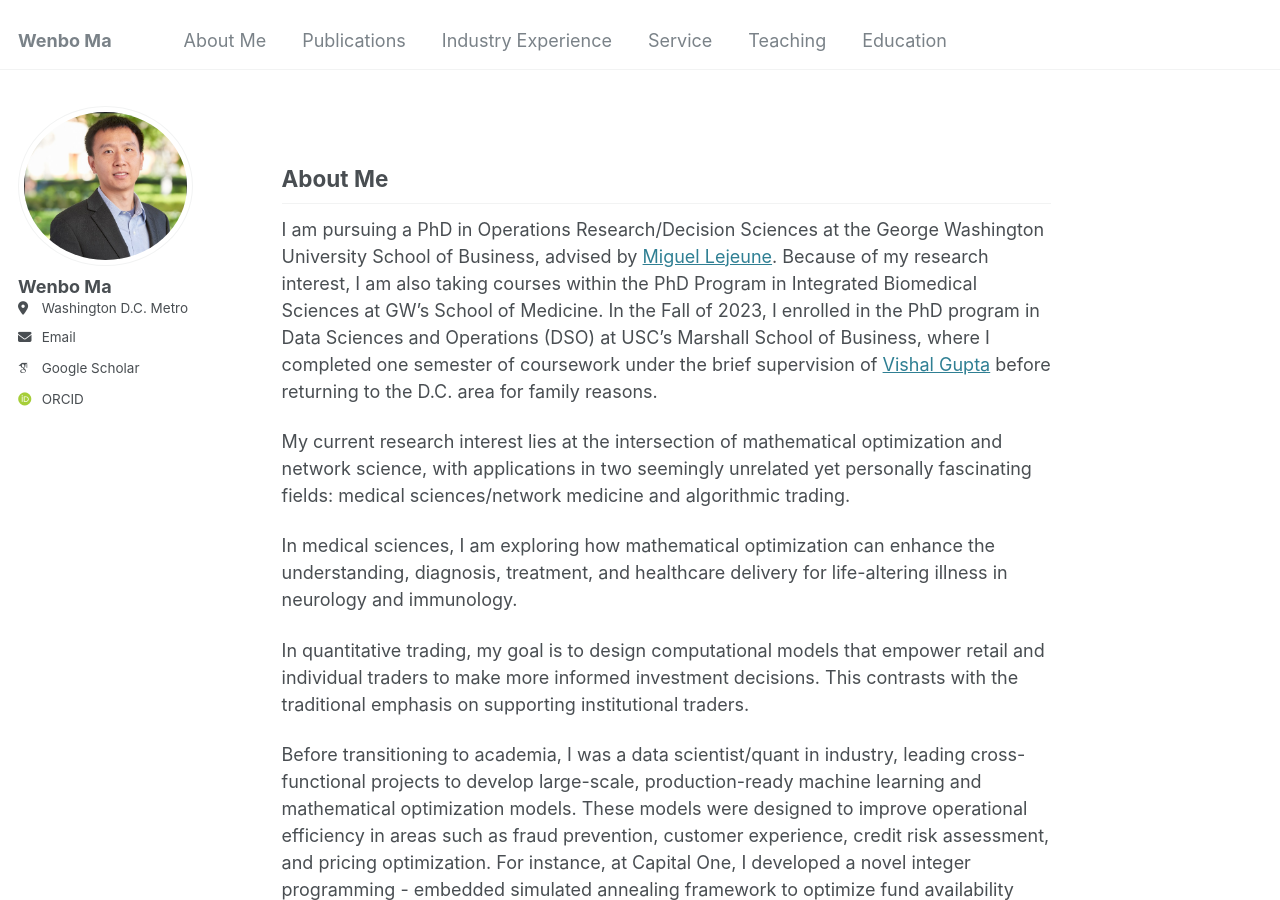
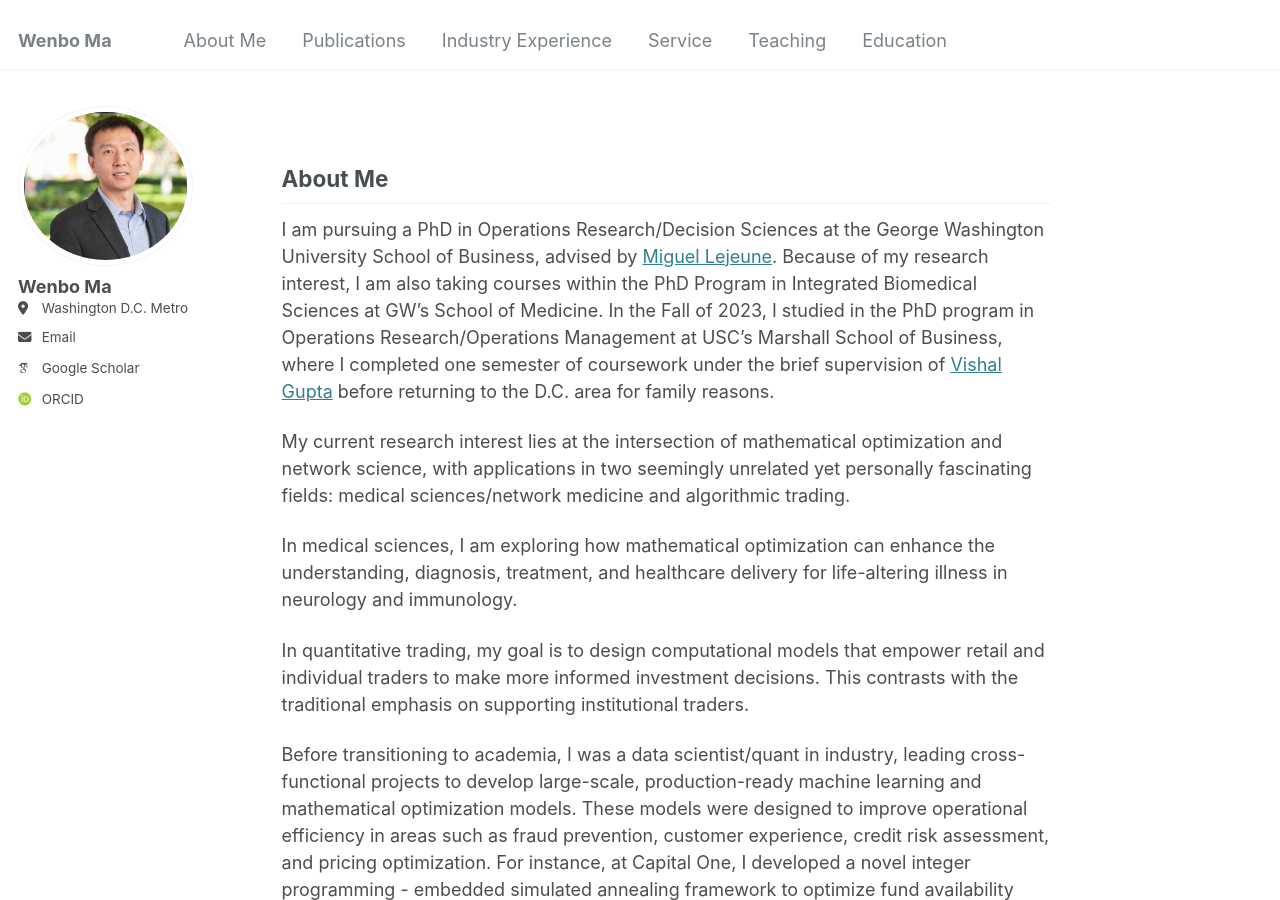
Before and after one commit to wenbo5565/wenbo5565.github.io, a Jekyll site: the page built from _pages/about.md, in a window 1280 px wide and 900 px high. Built offline with Jekyll 4.4.1, drawn with Linux system fonts in a browser that asks for light colours; some web fonts are replaced.

Commit message:
Update about.md

```diff
--- a/_pages/about.md
+++ b/_pages/about.md
@@ -9,7 +9,7 @@ redirect_from:
 
 ## About Me <a id="about"></a>
 
-I am pursuing a PhD in Operations Research/Decision Sciences at the George Washington University School of Business, advised by [Miguel Lejeune](https://business.gwu.edu/miguel-lejeune). Because of my research interest, I am also taking courses within the PhD Program in Integrated Biomedical Sciences at GW's School of Medicine. In the Fall of 2023, I enrolled in the PhD program in Data Sciences and Operations (DSO) at USC's Marshall School of Business, where I completed one semester of coursework under the brief supervision of [Vishal Gupta](https://faculty.marshall.usc.edu/Vishal-Gupta/aboutme.html) before returning to the D.C. area for family reasons.
+I am pursuing a PhD in Operations Research/Decision Sciences at the George Washington University School of Business, advised by [Miguel Lejeune](https://business.gwu.edu/miguel-lejeune). Because of my research interest, I am also taking courses within the PhD Program in Integrated Biomedical Sciences at GW's School of Medicine. In the Fall of 2023, I studied in the PhD program in Operations Research/Operations Management at USC's Marshall School of Business, where I completed one semester of coursework under the brief supervision of [Vishal Gupta](https://faculty.marshall.usc.edu/Vishal-Gupta/aboutme.html) before returning to the D.C. area for family reasons.
 
 My current research interest lies at the intersection of mathematical optimization and network science, with applications in two seemingly unrelated yet personally fascinating fields: medical sciences/network medicine and algorithmic trading.
 
```
